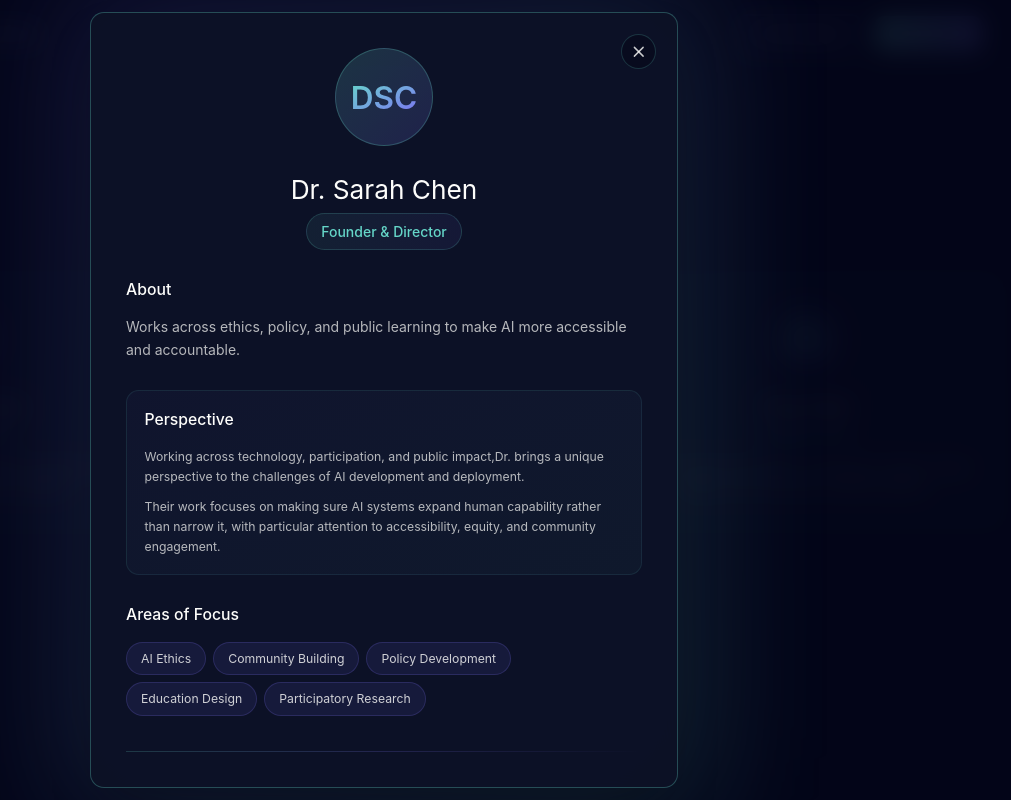
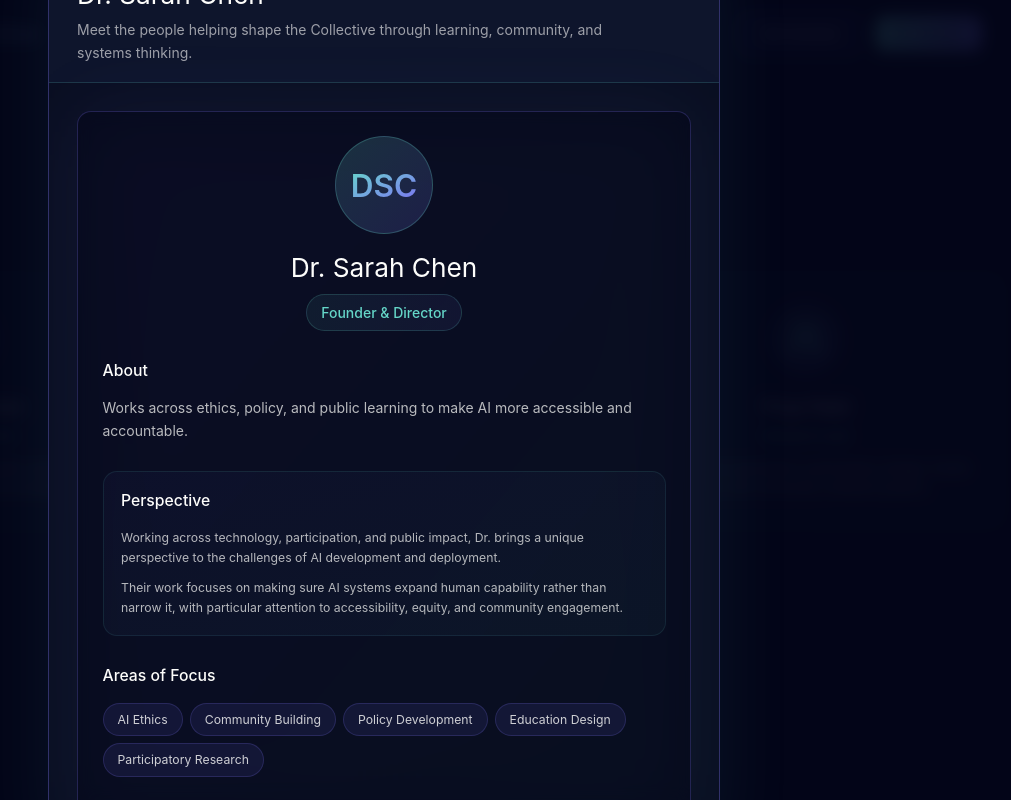
Before and after one commit to creaveos-alt/human-collective-platform, a React (Vite) app: page / in a window 1280 px wide. Both pictures are taken after a click on the element 218 px from the left and 4266 px from the top of the page. Shown: the part 3866-4666 px from the top of the page, without its empty margins (256-1267 px from the left). Built offline with nearby package versions, Linux system fonts and the light colour scheme.

Commit message:
Upgrade builder modal to premium shell style

```diff
--- a/src/components/BuilderModal.tsx
+++ b/src/components/BuilderModal.tsx
@@ -16,82 +16,75 @@ interface BuilderModalProps {
 export function BuilderModal({ builder, onClose }: BuilderModalProps) {
   return (
     <AnimatePresence>
-      <div className="fixed inset-0 z-50 flex items-center justify-center p-4">
-        {/* Backdrop */}
+      <div className="fixed inset-0 z-50 flex items-center justify-center p-4 md:p-6">
         <motion.div
           initial={{ opacity: 0 }}
           animate={{ opacity: 1 }}
           exit={{ opacity: 0 }}
           onClick={onClose}
-          className="absolute inset-0 bg-[#040619]/90 backdrop-blur-md"
+          className="absolute inset-0 bg-[#040619]/90 backdrop-blur-sm"
         />
 
-        {/* Modal */}
         <motion.div
-          initial={{ opacity: 0, scale: 0.95, y: 20 }}
+          initial={{ opacity: 0, scale: 0.96, y: 18 }}
           animate={{ opacity: 1, scale: 1, y: 0 }}
-          exit={{ opacity: 0, scale: 0.95, y: 20 }}
-          transition={{ duration: 0.3, ease: "easeOut" }}
-          className="relative w-full max-w-2xl overflow-visible"
+          exit={{ opacity: 0, scale: 0.98, y: 10 }}
+          transition={{ duration: 0.3, ease: [0.32, 0.72, 0, 1] }}
+          className="relative w-full max-w-3xl rounded-[28px] border border-[#7A6FF0]/35 bg-[#0B1023]/95 shadow-[0_0_80px_rgba(101,214,200,0.08)] overflow-hidden"
         >
-          {/* Aurora glow behind modal */}
-          <motion.div
-            animate={{
-              opacity: [0.3, 0.5, 0.3],
-              scale: [1, 1.05, 1]
-            }}
-            transition={{
-              duration: 4,
-              repeat: Infinity,
-              ease: "easeInOut"
-            }}
-            className="absolute inset-0 -m-6 bg-gradient-to-br from-[#7A6FF0]/35 to-[#65D6C8]/35 rounded-3xl blur-3xl pointer-events-none"
-          />
+          <div className="absolute inset-x-0 top-0 h-px bg-gradient-to-r from-transparent via-[#65D6C8]/50 to-transparent" />
 
-          {/* Modal Container */}
-          <div className="relative bg-[#0D1226]/98 backdrop-blur-xl border border-[#65D6C8]/30 rounded-2xl shadow-2xl overflow-hidden">
-            {/* Close Button */}
+          <div className="border-b border-[#65D6C8]/18 bg-[#10162E]/92 backdrop-blur-lg px-6 md:px-8 py-5">
+            <div className="flex items-start justify-between gap-6">
+              <div className="space-y-2">
+                <div className="text-xs text-[#7A6FF0] uppercase tracking-[0.22em]">Collective Builders</div>
+                <h2 className="text-2xl md:text-3xl text-[#FDFDFB] leading-tight">{builder.name}</h2>
+                <p className="text-sm md:text-base text-[#FDFDFB]/60 max-w-2xl leading-relaxed">
+                  Meet the people helping shape the Collective through learning, community, and systems thinking.
+                </p>
+              </div>
+
               <button
                 onClick={onClose}
-              className="absolute top-6 right-6 z-10 w-10 h-10 rounded-full bg-[#040619]/50 border border-[#65D6C8]/20 flex items-center justify-center hover:bg-[#65D6C8]/10 hover:border-[#65D6C8]/40 transition-all"
+                className="p-2 rounded-lg text-[#FDFDFB]/60 hover:text-[#65D6C8] hover:bg-[#65D6C8]/10 transition-all duration-300"
               >
-              <X className="w-5 h-5 text-[#FDFDFB]/80" />
+                <span className="sr-only">Close</span>
+                <X className="w-5 h-5" />
               </button>
+            </div>
+          </div>
 
-            {/* Content */}
-            <div className="p-8 md:p-10">
-              {/* Avatar */}
-              <div className="flex justify-center mb-8">
-                <div className="w-28 h-28 rounded-full bg-gradient-to-br from-[#65D6C8]/18 to-[#7A6FF0]/18 flex items-center justify-center border border-[#65D6C8]/25">
+          <div className="p-6 md:p-8">
+            <div className="relative">
+              <div className="absolute inset-0 bg-gradient-to-br from-[#7A6FF0]/14 to-[#65D6C8]/10 blur-2xl opacity-60" />
+              <div className="relative rounded-2xl border border-[#7A6FF0]/25 bg-[#040619]/55 backdrop-blur-sm p-6 md:p-7">
+                <div className="flex flex-col items-center text-center mb-8">
+                  <div className="w-28 h-28 rounded-full bg-gradient-to-br from-[#65D6C8]/18 to-[#7A6FF0]/18 flex items-center justify-center border border-[#65D6C8]/25 mb-5">
                     <div className="text-4xl font-semibold bg-gradient-to-br from-[#65D6C8] to-[#7A6FF0] bg-clip-text text-transparent">
                       {builder.name.split(' ').map(n => n[0]).join('')}
                     </div>
                   </div>
-              </div>
 
-              {/* Name & Role */}
-              <div className="text-center mb-8">
-                <h2 className="text-3xl text-[#FDFDFB] mb-2">{builder.name}</h2>
+                  <h3 className="text-3xl text-[#FDFDFB] mb-3">{builder.name}</h3>
+
                   <div className="inline-flex px-4 py-2 rounded-full bg-gradient-to-r from-[#65D6C8]/8 to-[#7A6FF0]/8 border border-[#65D6C8]/18">
                     <span className="text-[#65D6C8] font-medium">{builder.role}</span>
                   </div>
                 </div>
 
-              {/* Bio */}
                 <div className="mb-8">
-                <h3 className="text-lg text-[#FDFDFB] font-medium mb-4">About</h3>
-                <p className="text-[#FDFDFB]/70 leading-relaxed">
+                  <h4 className="text-lg text-[#FDFDFB] font-medium mb-4">About</h4>
+                  <p className="text-[#FDFDFB]/72 leading-relaxed">
                     {builder.bio}
                   </p>
                 </div>
 
-              {/* Extended Bio Section */}
-              <div className="mb-8 p-5 rounded-xl bg-gradient-to-br from-[#7A6FF0]/4 to-[#65D6C8]/4 border border-[#65D6C8]/10">
-                <h3 className="text-lg text-[#FDFDFB] font-medium mb-4">Perspective</h3>
+                <div className="mb-8 p-5 rounded-2xl bg-gradient-to-br from-[#7A6FF0]/4 to-[#65D6C8]/4 border border-[#65D6C8]/10">
+                  <h4 className="text-lg text-[#FDFDFB] font-medium mb-4">Perspective</h4>
                   <div className="space-y-3 text-[#FDFDFB]/70 text-sm leading-relaxed">
                     <p>
                       Working across technology, participation, and public impact,
-                    {builder.name.split(' ')[0]} brings a unique perspective to the challenges of AI development and deployment.
+                      {" "}{builder.name.split(' ')[0]} brings a unique perspective to the challenges of AI development and deployment.
                     </p>
                     <p>
                       Their work focuses on making sure AI systems expand human capability rather than narrow it,
@@ -100,9 +93,8 @@ export function BuilderModal({ builder, onClose }: BuilderModalProps) {
                   </div>
                 </div>
 
-              {/* Areas of Focus */}
-              <div className="mb-8">
-                <h3 className="text-lg text-[#FDFDFB] font-medium mb-4">Areas of Focus</h3>
+                <div className="mb-2">
+                  <h4 className="text-lg text-[#FDFDFB] font-medium mb-4">Areas of Focus</h4>
                   <div className="flex flex-wrap gap-2">
                     {[
                       "AI Ethics",
@@ -121,8 +113,9 @@ export function BuilderModal({ builder, onClose }: BuilderModalProps) {
                   </div>
                 </div>
 
-              <div className="pt-2">
+                <div className="pt-6">
                   <div className="h-px bg-gradient-to-r from-[#65D6C8]/20 via-[#7A6FF0]/20 to-transparent" />
+                </div>
               </div>
             </div>
           </div>
```
Lines whose indentation alone changed are shown as unchanged.
